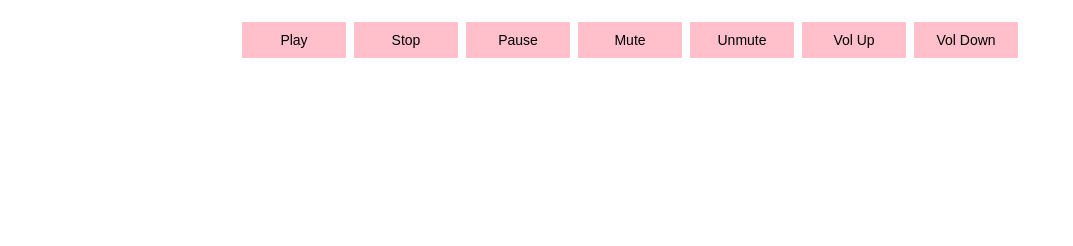
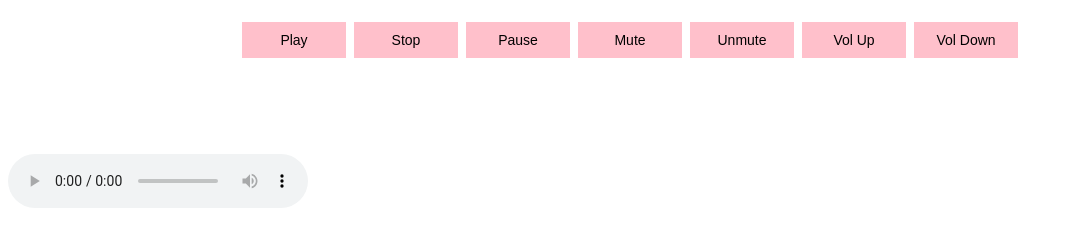
Before and after one commit to alyssagerhart/project3, a plain HTML site: page index.html in a window 1280 px wide. Shown: the whole page, without its empty margins (0-1073 px from the left). Drawn offline with Linux system fonts and the light colour scheme.

Commit message:
Update index.html

```diff
--- a/index.html
+++ b/index.html
@@ -108,7 +108,7 @@ body {
 </div>
     <p id="message">Not Playing</p>
 
-        <audio id="player" src="https://github.com/alyssagerhart/project3/raw/main/Christina_Aguilera_Show_Me_How_You_Burlesque_Bu.mp3" type="audio/mp3"></audio>
+        <audio controls id="player" src="https://github.com/alyssagerhart/project3/raw/main/Christina_Aguilera_Show_Me_How_You_Burlesque_Bu.mp3" type="audio/mp3"></audio>
 
 </body>
 
```
